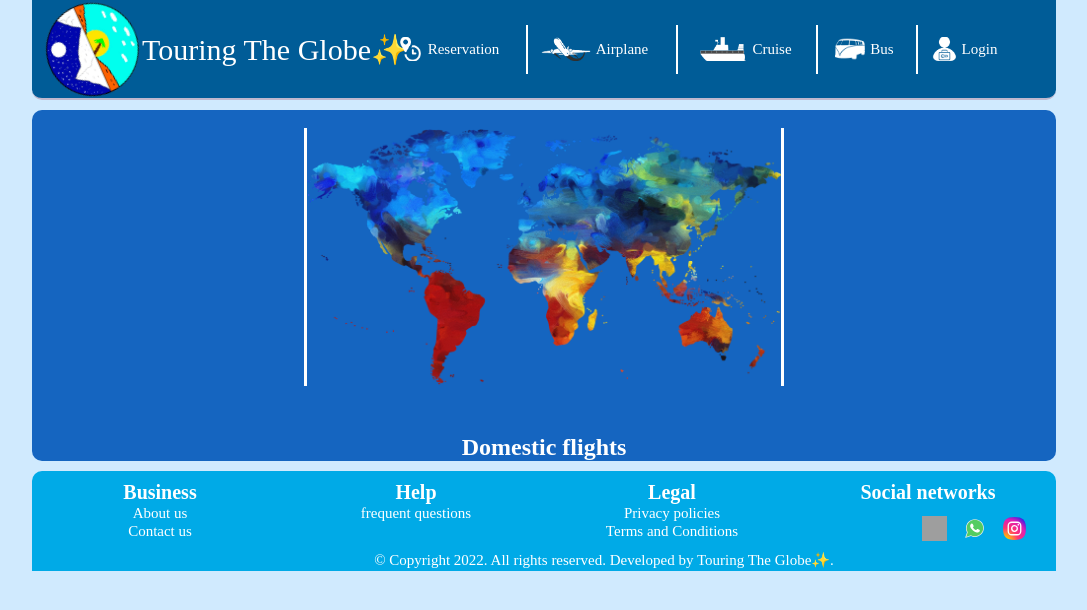
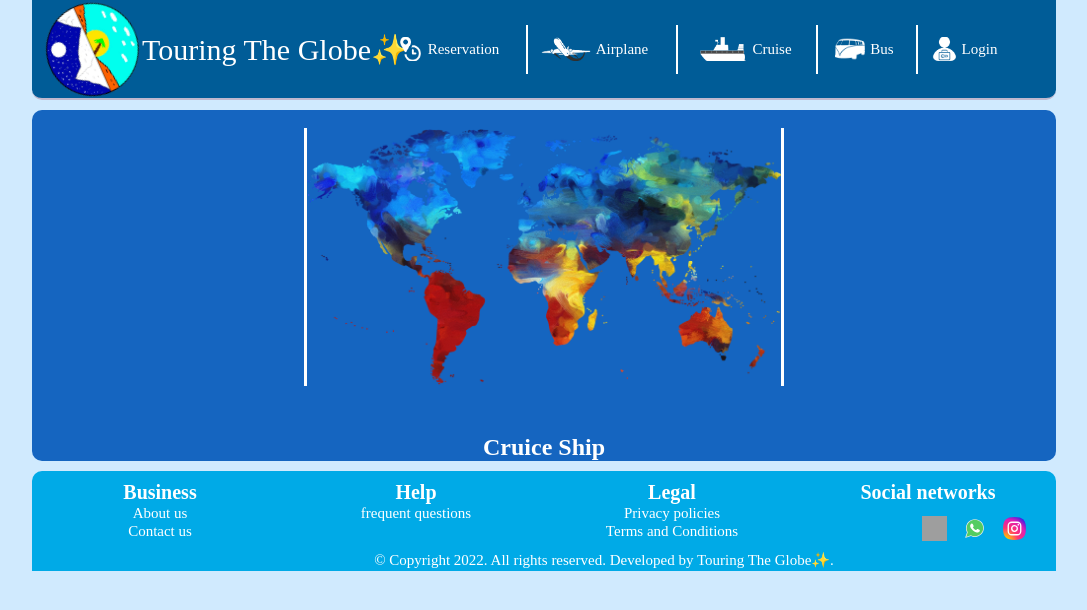
Before and after one commit to KarlaG56/Agencia, a React (Vite) app: page / in a window 1280 px wide. Shown: the top 610 px of the page, without its empty margins (96-1183 px from the left). Built offline with nearby package versions, Linux system fonts and the light colour scheme; grey boxes are pictures that could not be loaded.

Commit message:
Pestañas

```diff
--- a/src/App.jsx
+++ b/src/App.jsx
@@ -1,4 +1,4 @@
-import Flight from "./Components/Page/Flight";
+import Flight from "./Components/Page/CruiceShip";
 
 
 function App() {
--- /dev/null
+++ b/src/Components/Bus/Body.jsx
@@ -0,0 +1,25 @@
+
+function Body() {
+    return (
+
+        <div className='Body'>
+
+            <div>
+                <br/>
+                <img src="/img/Map2.png" id="Map" />
+                <br />
+            </div>
+
+            <div className="Nacional">
+                <h2>Bus</h2>
+
+            </div>
+
+
+
+        </div>
+
+    )
+}
+
+export default Body;
--- /dev/null
+++ b/src/Components/CruiceShip/Body.jsx
@@ -0,0 +1,25 @@
+
+function Body() {
+    return (
+
+        <div className='Body'>
+
+            <div>
+                <br/>
+                <img src="/img/Map2.png" id="Map" />
+                <br />
+            </div>
+
+            <div className="Nacional">
+                <h2>Cruice Ship</h2>
+
+            </div>
+
+
+
+        </div>
+
+    )
+}
+
+export default Body;
--- /dev/null
+++ b/src/Components/Page/CruiceShip.jsx
@@ -0,0 +1,20 @@
+import Header from "../Header";
+import Body from "../CruiceShip/Body";
+
+import Footer from "../Footer";
+import '../../assets/Style/Flight.css'
+
+
+
+function CruiceShip() {
+    return (
+        <>
+            <Header />
+            <Body />
+            <Footer />
+        </>
+
+    )
+}
+
+export default CruiceShip;
```
Also changed, not shown: src/Components/Page/Bus.jsx (added, +20 -0 lines).
